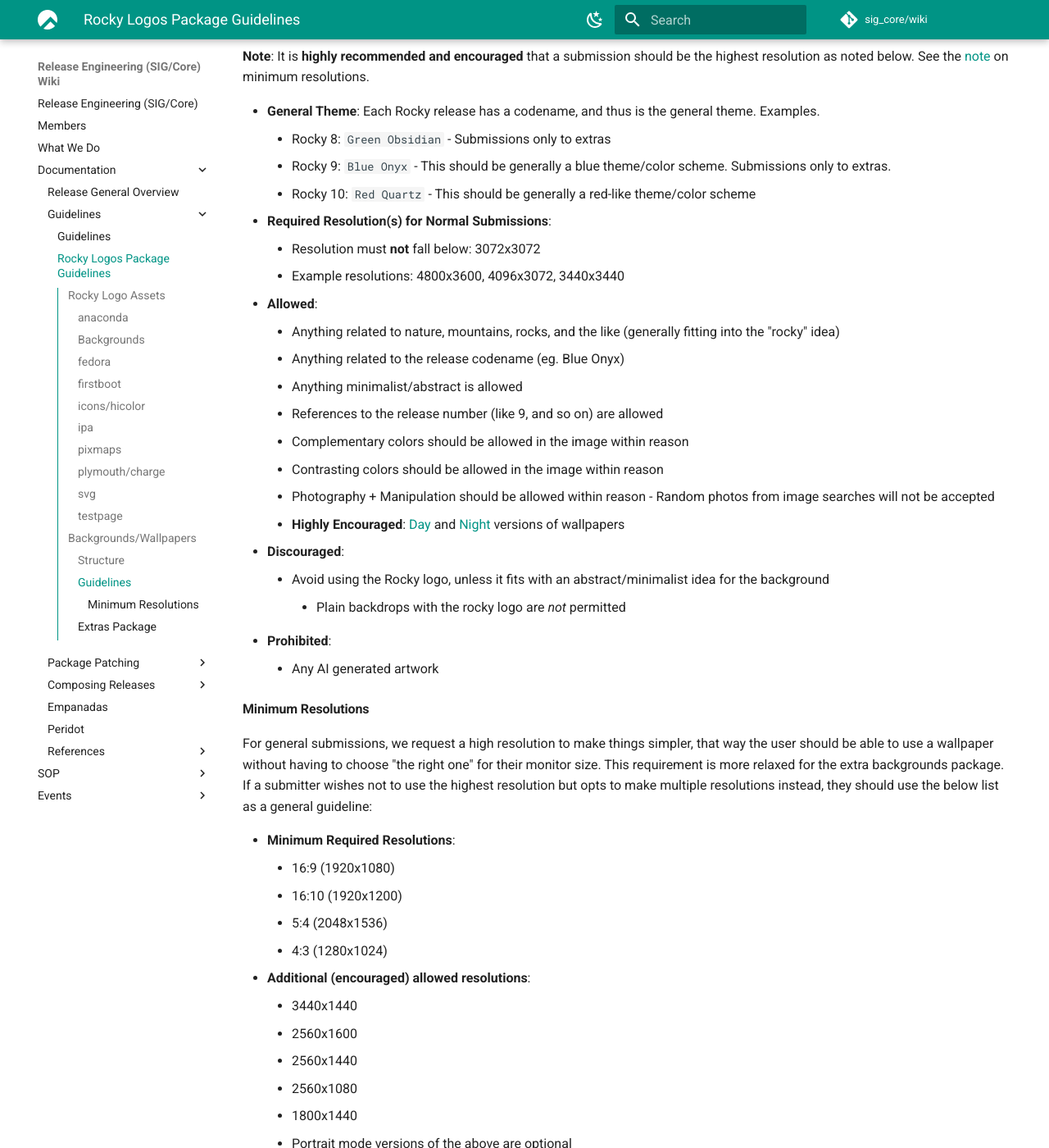
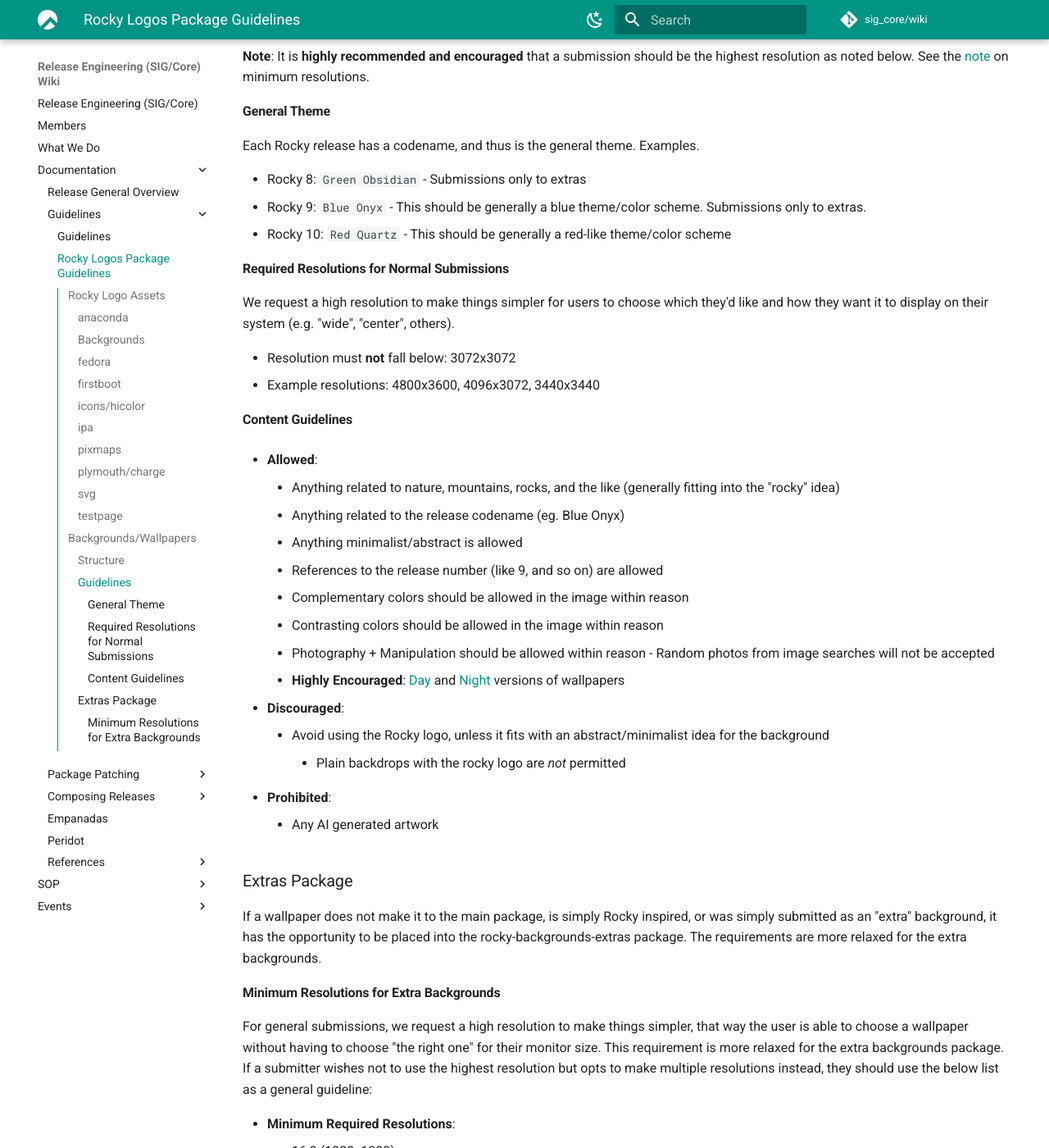
Before and after one commit to rocky-linux/sig-core-wiki, an MkDocs documentation site: the page built from docs/documentation/guidelines/rocky_logos_guidelines.md, in a window 1280 px wide and 1400 px high, scrolled down 4118 px. Shown: the whole window at 82% size. Built offline with MkDocs 1.6.1 and Material for MkDocs 9.7.7, drawn with Linux system fonts in a browser that asks for light colours; some of the changed text lies outside the part shown.

Commit message:
restructure guidelines

```diff
--- a/docs/documentation/guidelines/rocky_logos_guidelines.md
+++ b/docs/documentation/guidelines/rocky_logos_guidelines.md
@@ -182,13 +182,22 @@
 
 **Note**: It is **highly recommended and encouraged** that a submission should be the highest resolution as noted below. See the [note](#minimum-resolutions) on minimum resolutions.
 
-* **General Theme**: Each Rocky release has a codename, and thus is the general theme. Examples.
-    * Rocky 8: `Green Obsidian` - Submissions only to extras
-    * Rocky 9: `Blue Onyx` - This should be generally a blue theme/color scheme. Submissions only to extras.
-    * Rocky 10: `Red Quartz` - This should be generally a red-like theme/color scheme
-* **Required Resolution(s) for Normal Submissions**:
-    * Resolution must **not** fall below: 3072x3072
-    * Example resolutions: 4800x3600, 4096x3072, 3440x3440
+#### General Theme
+
+Each Rocky release has a codename, and thus is the general theme. Examples.
+
+* Rocky 8: `Green Obsidian` - Submissions only to extras
+* Rocky 9: `Blue Onyx` - This should be generally a blue theme/color scheme. Submissions only to extras.
+* Rocky 10: `Red Quartz` - This should be generally a red-like theme/color scheme
+
+#### Required Resolutions for Normal Submissions
+
+We request a high resolution to make things simpler for users to choose which they'd like and how they want it to display on their system (e.g. "wide", "center", others).
+
+* Resolution must **not** fall below: 3072x3072
+* Example resolutions: 4800x3600, 4096x3072, 3440x3440
+
+#### Content Guidelines
 
 * **Allowed**:
     * Anything related to nature, mountains, rocks, and the like (generally fitting into the "rocky" idea)
@@ -207,9 +216,13 @@
 * **Prohibited**:
     * Any AI generated artwork
 
-#### Minimum Resolutions
+### Extras Package
 
-For general submissions, we request a high resolution to make things simpler, that way the user should be able to use a wallpaper without having to choose "the right one" for their monitor size. This requirement is more relaxed for the extra backgrounds package. If a submitter wishes not to use the highest resolution but opts to make multiple resolutions instead, they should use the below list as a general guideline:
+If a wallpaper does not make it to the main package, is simply Rocky inspired, or was simply submitted as an "extra" background, it has the opportunity to be placed into the rocky-backgrounds-extras package. The requirements are more relaxed for the extra backgrounds.
+
+#### Minimum Resolutions for Extra Backgrounds
+
+For general submissions, we request a high resolution to make things simpler, that way the user is able to choose a wallpaper without having to choose "the right one" for their monitor size. This requirement is more relaxed for the extra backgrounds package. If a submitter wishes not to use the highest resolution but opts to make multiple resolutions instead, they should use the below list as a general guideline:
 
 * **Minimum Required Resolutions**:
     * 16:9 (1920x1080)
@@ -225,7 +238,3 @@
     * Portrait mode versions of the above are optional
 
 The placeholders in [this commit](https://github.com/rocky-linux/rocky-logos/tree/962a836f70a131faa541a4f8f73a4a3fddfc3dbf/backgrounds) shows an example of using the minimum resolutions.
-
-### Extras Package
-
-If a wallpaper does not make it to the main package (whether it doesn't meet guidelines or is simply just Rocky inspired), they should be able to be submitted for addition into the `rocky-backgrounds-extras` package.
```
